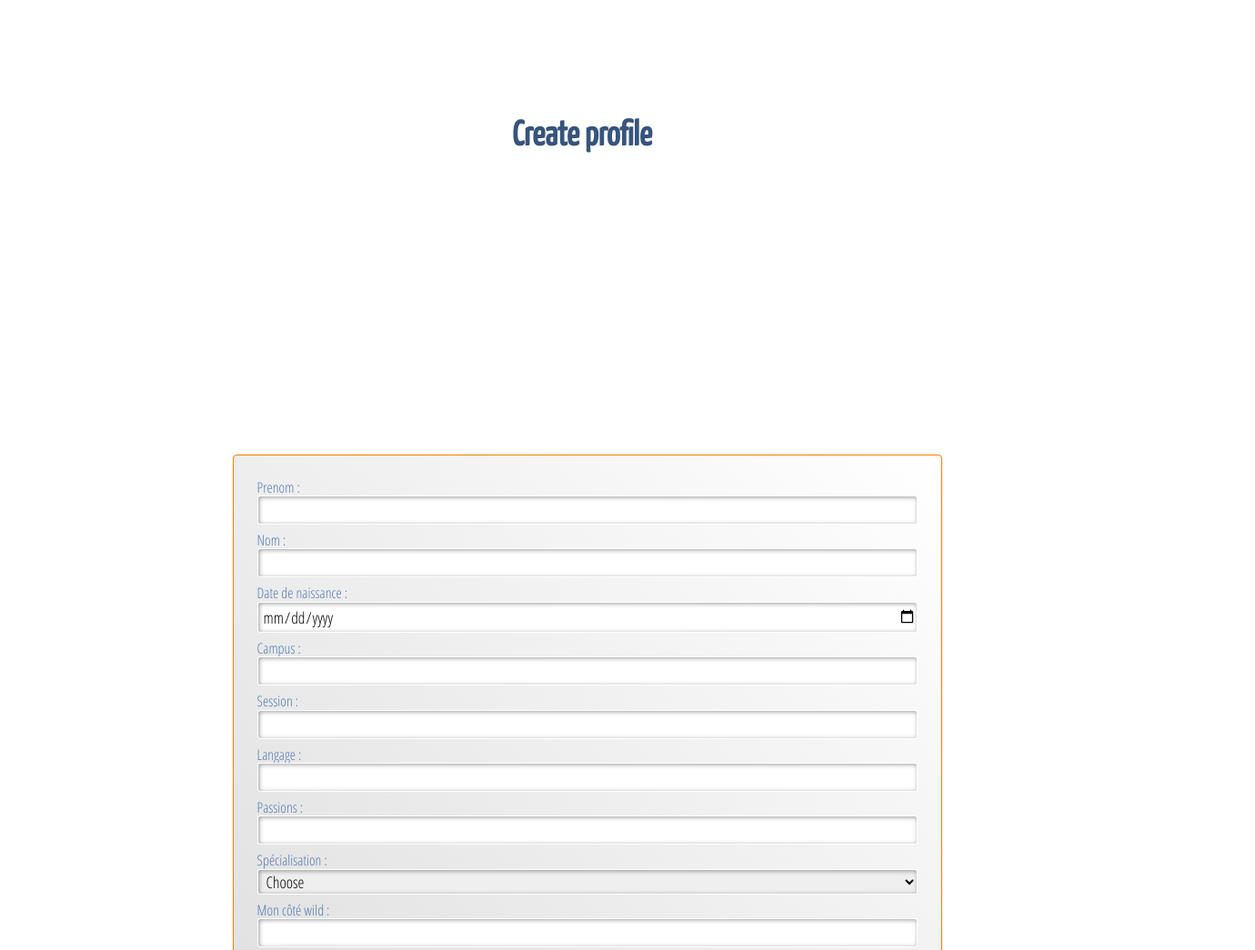
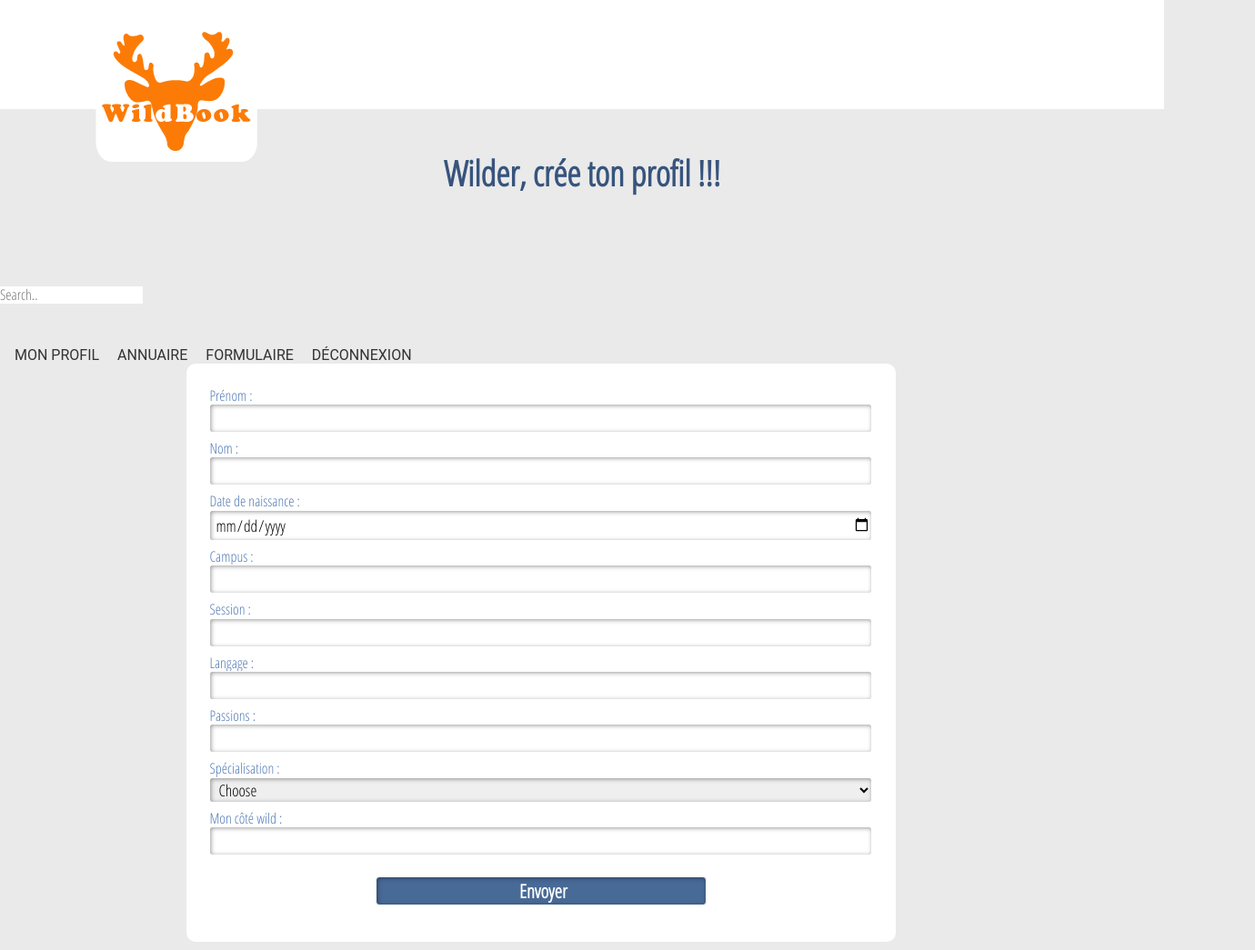
Before and after one commit to WildCodeSchool/paris-0218-7, a website: page client/form.html in a window 1280 px wide. Shown: the top 1045 px of the page at 91% size, 1380 px wide, since content can reach past the window. Drawn offline with nearby package versions, Linux system fonts and the light colour scheme; a small style sheet from the web is missing.

Commit message:
changement design

```diff
--- a/client/css/form.css
+++ b/client/css/form.css
@@ -1,10 +1,4 @@
-/*body {
-	width: 0;
-}
-.container {
-	width: 1200px;
-	margin:auto;
-}*/
+
 * {
 	margin: 0;
 	padding: 0;
@@ -35,7 +29,6 @@ ul,ol {
 }
 
 h1,h2,h3,h4 {
-	font-family: 'Yanone Kaffeesatz', sans-serif;
 	color: #37547d;
 }
 .container {
@@ -46,7 +39,8 @@ h2 {
 	font-size: 2.4em;
 	text-align: center;
 	line-height: 100px;
-	margin-bottom: 0px;
+	margin-bottom: 80px;
+	margin-top: -80px;
 }
 
 form {
@@ -57,14 +51,11 @@ form {
 	padding: 2%;
 	margin:auto;
 	position: absolute;
-	left:20%;
-	background: #e0e0e0;
-	background: -moz-linear-gradient(45deg, #e0e0e0 0%, #ffffff 100%);
-	background: -webkit-linear-gradient(45deg, #e0e0e0 0%,#ffffff 100%);
-	background: linear-gradient(45deg, #e0e0e0 0%,#ffffff 100%);
-	filter: progid:DXImageTransform.Microsoft.gradient( startColorstr='#e0e0e0', endColorstr='#ffffff',GradientType=1 );
-	border-radius: 4px;
-	border: 1px solid #fc7b06;
+	left:16%;
+	background: #fff;
+	border-radius: 10px;
+	margin-bottom: 50px; /*para hacer un espacio despues de form*/
+	/*border: 2px solid black;*/
 }
 
 #champTextes {
@@ -129,7 +120,10 @@ form textarea {
 	color: #fff;
 	width: 50%;
 	margin: 0 25%;
+	margin-top: 2%;
+	margin-bottom: 2%;
 	line-height: 30px;
+	border-radius: 4px;
 	cursor: pointer;
 }
 
--- a/client/css/style.css
+++ b/client/css/style.css
@@ -1,7 +1,8 @@
 html {
-  background-image: url("http://iwallpapers.free.fr/upload/2016/02/23/20160223152449-7c10f1cf.jpg");
 }
-
+body{
+  background-color: #eaeaea;
+}
 .side_barre {
   height: 80px;
   background-color: white;
@@ -96,22 +97,22 @@ html {
   border-bottom-right-radius: 25px;
 }
 
-/*NAV-BAR SICHELLE*/
+/*NAV-BAR*/
 
 #logo-header{
-  margin-left: -63px;
+  margin-left: -50px;
 }
 
 header{
   background-color: white;
-  height: 90px;
+  height: 120px;
   margin-bottom: 20px;
 }
 
 #menu {
   font-family: 'Roboto', sans-serif;
   padding-top: 1%;
-  margin-right:-86px;
+  margin-right:-100px;
 }
 
 #menu ul li {
--- a/client/form.html
+++ b/client/form.html
@@ -5,15 +5,30 @@
   <link href="https://fonts.googleapis.com/css?family=Open+Sans+Condensed:300|Yanone+Kaffeesatz" rel="stylesheet">
   <link rel="stylesheet" href="https://cdn.rawgit.com/necolas/normalize.css/master/normalize.css">
   <link rel="stylesheet" href="https://cdn.rawgit.com/milligram/milligram/master/dist/milligram.min.css">
+  <link rel="stylesheet" type="text/css" href="css/style.css">
   <link rel="stylesheet" type="text/css" href="css/form.css">
 </head>
 <body>
+<header>
+   <div class="container-fluid">
+      <div class="row">
+        <div id="logo-header" class="column column-20"><a href="index.html"><img src="img/logo-wb.png" width="480"></a></div>
+        <div id="search" class="column column-30 mt mr"><input id="search" type="text" placeholder="Search.."></div>
+        <nav id="menu" class="column column-40 column-offset-30 txt-right">
+          <ul>
+            <li><a href="profile.html">Mon profil</a></li>
+            <li><a href="">Annuaire</a></li>
+            <li><a href="form.html">Formulaire</a></li>
+          <li><a href="">Déconnexion</a></li> </ul>
+        </nav>
+      </div>
+  </header>
   <div class="container">
-    <h2>Create profile</h2>
+    <h2>Wilder, crée ton profil !!!</h2>
     <div id="champTextes">
       <form id="new_profile" action="index.html">
         <label>
-          Prenom :
+          Prénom :
           <input type="text" name="firstName" id="firstName">
         </label>
         <label>
@@ -53,10 +68,7 @@
           Mon côté wild :
           <input type="textarea" name="decriptionSentence" id="decriptionSentence"></textarea>
         </label>
-        <label>
-          Send:
         <input type="submit" name="validate" value="Envoyer" class="champTextes">
-        </label>
       </form>
     </div>
   </div>
```
Also changed, not shown: client/home.html (+1 -1 lines), client/index.html (+3 -4 lines), client/profile.html (+2 -7 lines), client/css/forest.jpeg (deleted), client/img/logo-cerf.png (added).
